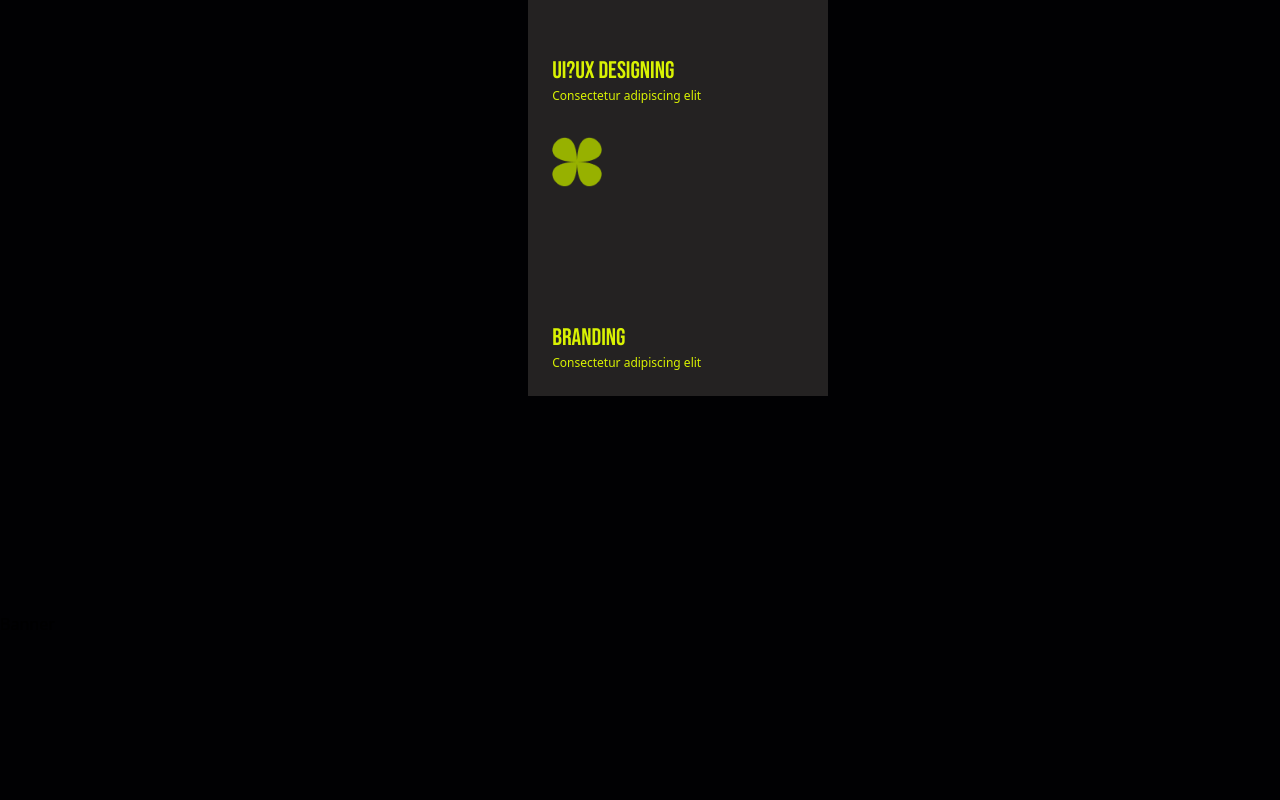
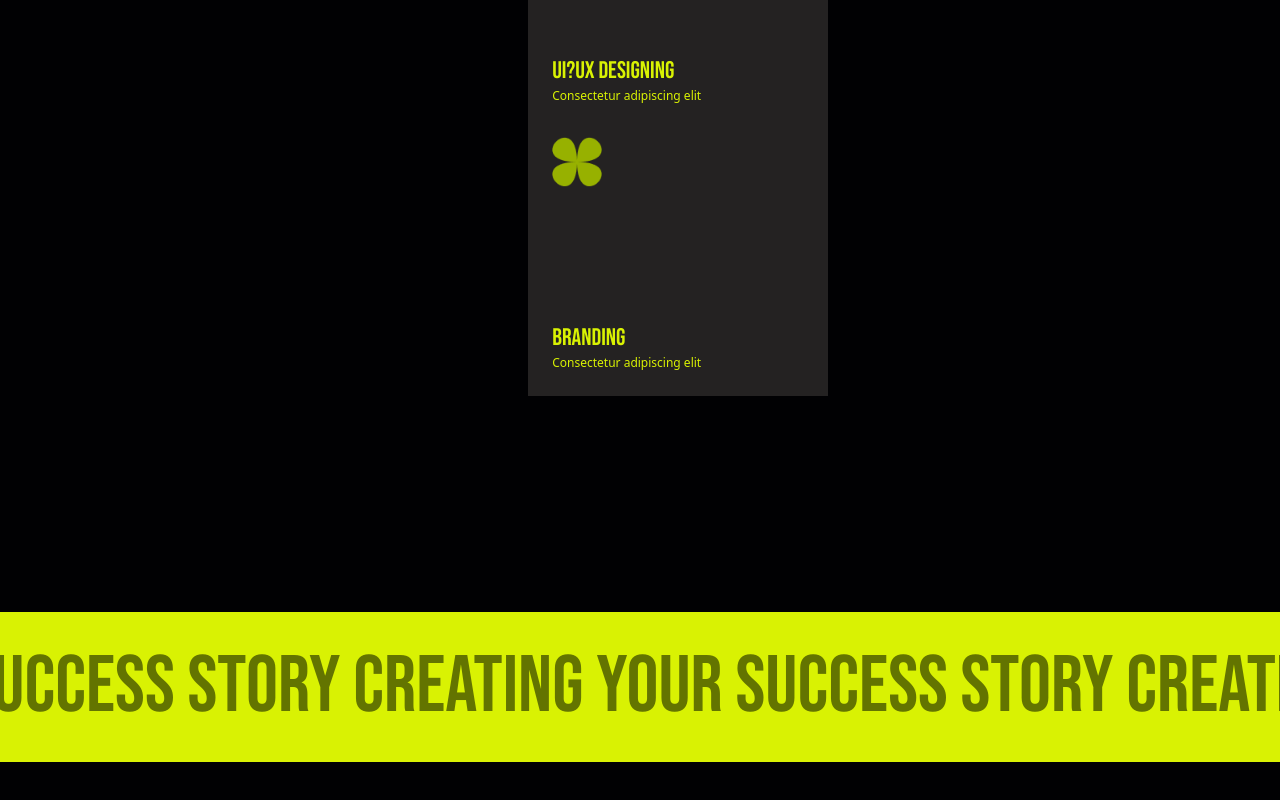
Before and after one commit to Yashu9084/vriksh-dev-3, a React (Vite) app in the folder client/: page / in a window 1280 px wide. Shown: the part 2848-3648 px from the top of the page. Before the commit the page ends 3484 px from the top, so only its background shows below. Built offline with nearby package versions, Linux system fonts and the light colour scheme; a web font is replaced by a local one.

Commit message:
Banner section done

```diff
--- a/client/src/components/Banner.jsx
+++ b/client/src/components/Banner.jsx
@@ -1,9 +1,23 @@
-import React from 'react'
+import React from "react";
 
 const Banner = () => {
   return (
-    <div>Banner</div>
-  )
-}
+    <div className="marquee-container my-24">
+      <div className="marquee-container">
+        <div className="marquee-content bg-transparent font-neue  flex items-center">
+          <span className="bg-transparent text-[80px]">Creating your success story      </span>
+          <span className="bg-transparent text-[80px]">Creating your success story      </span>
+          <span className="bg-transparent text-[80px]">Creating your success story      </span>
+          <span className="bg-transparent text-[80px]">Creating your success story      </span>
+          <span className="bg-transparent text-[80px]">Creating your success story      </span>
+          <span className="bg-transparent text-[80px]">Creating your success story      </span>
+          <span className="bg-transparent text-[80px]">Creating your success story      </span>
+          <span className="bg-transparent text-[80px]">Creating your success story      </span>
+          <span className="bg-transparent text-[80px]">Creating your success story      </span>
+        </div>
+      </div>
+    </div>
+  );
+};
 
-export default Banner
+export default Banner;
--- a/client/src/index.css
+++ b/client/src/index.css
@@ -12,3 +12,33 @@
 ::-webkit-scrollbar{
   display: none;
 }
+.marquee-container {
+  background-color: #D9F203;
+  overflow: hidden;
+  /* white-space: nowrap; */
+  width: 100%;
+  height: 150px;
+  display: flex;
+  align-items: center;
+  /* padding: 1px; */
+}
+
+.marquee-content  {
+  display: inline-block;
+  padding-left: 100%;
+  animation: marquee 30s linear infinite;
+  white-space: nowrap;
+  color: #637400;
+  /* padding-right: 100%; */
+  /* font-size: larger; */
+  /* background-color: transparent; */
+}
+
+@keyframes marquee {
+  0% {
+    transform: translate(0); /* Start outside on the right */
+  }
+  100% {
+    transform: translate(-100%); /* End outside on the left */
+  }
+}
```
